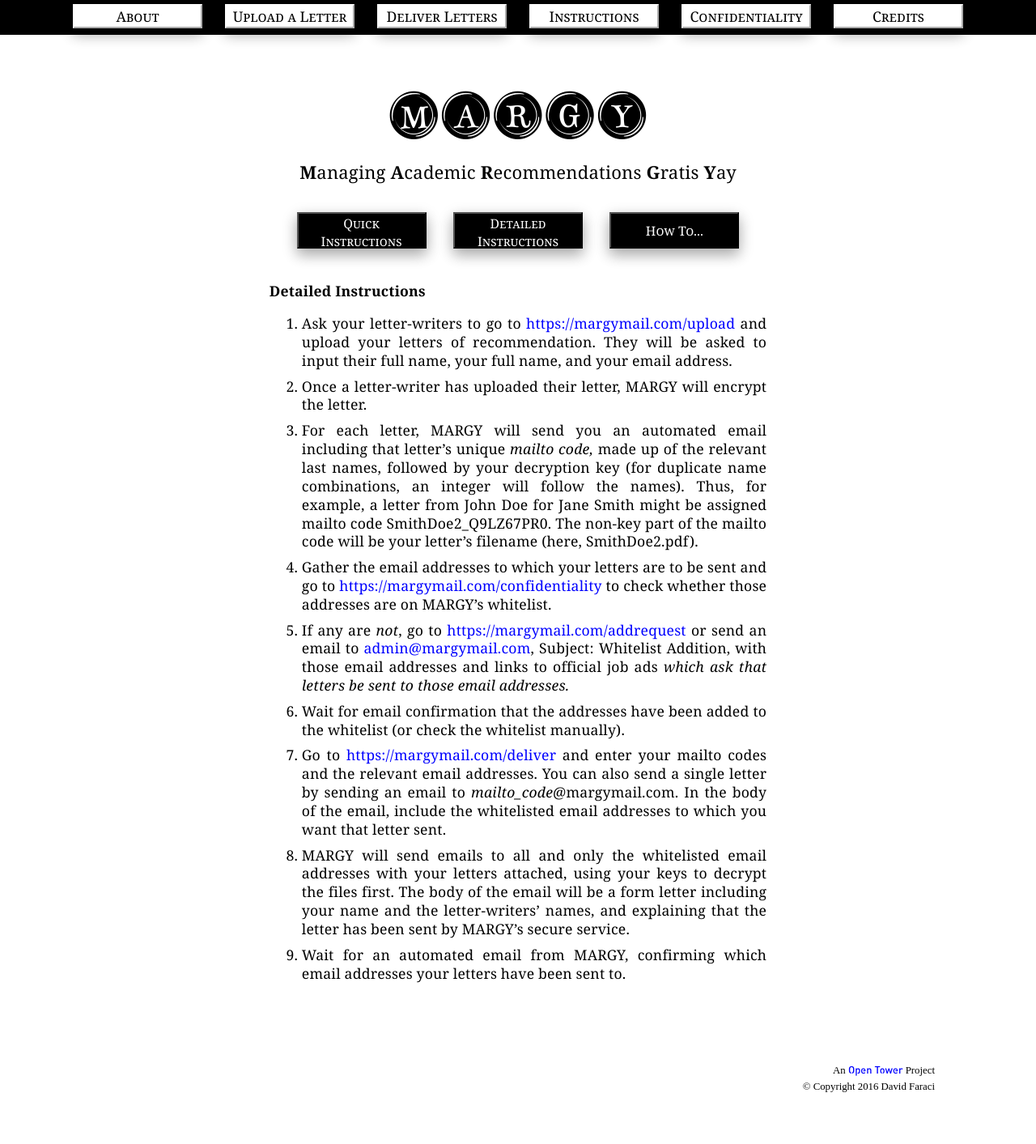
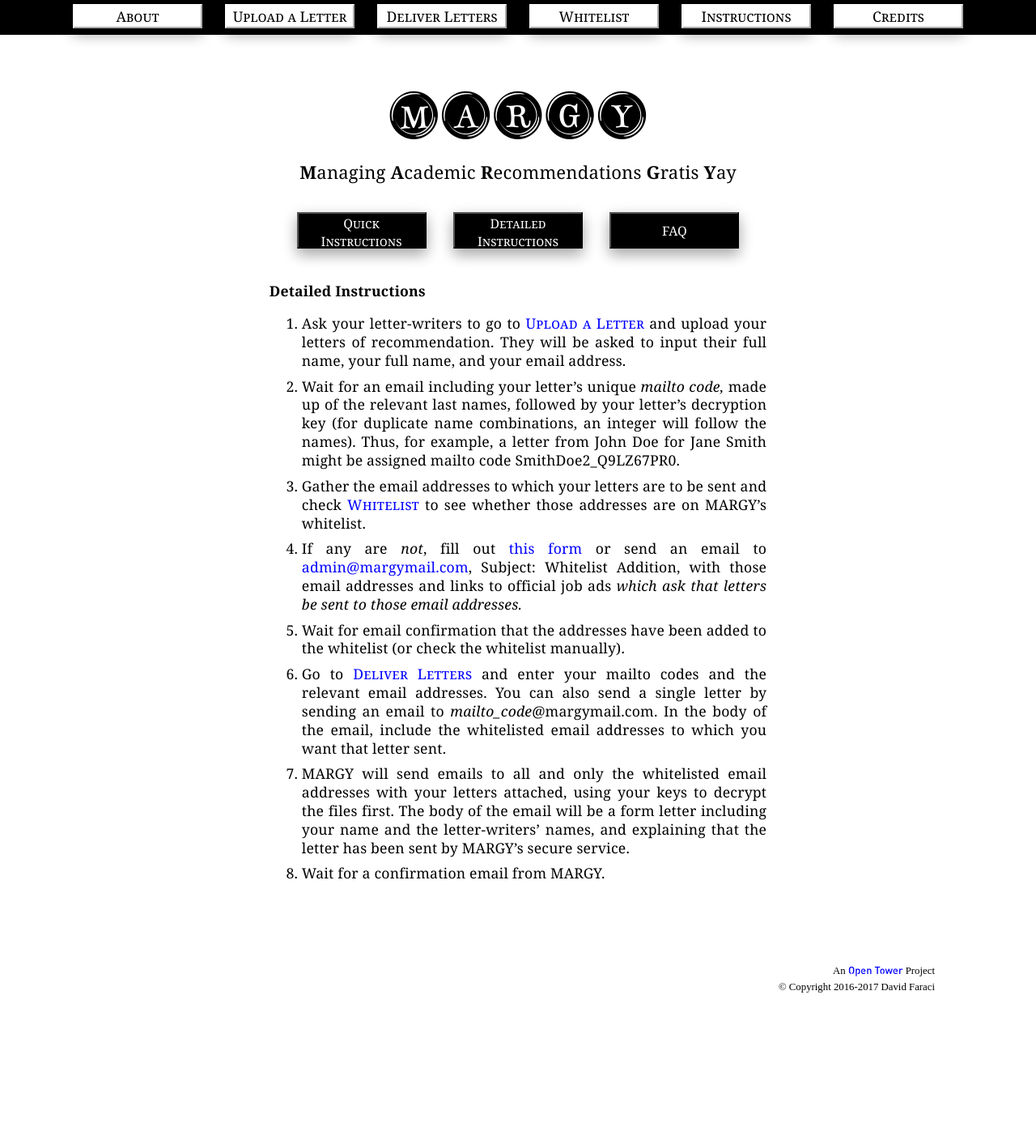
Before and after one commit to opentower/margy, a Flask app: page /detailed in a window 1280 px wide. Shown: the whole page at 81% size. After the commit the page ends 1226 px from the top, so only its background shows below. Run offline with Flask 2, Linux system fonts and the light colour scheme; parts of the project's set-up code (start-up, migrations or seed data) failed here and were passed over; some libraries are stand-ins or nearby versions.

Commit message:
site streamlining and mailto code error message

```diff
--- a/letters.py
+++ b/letters.py
@@ -46,15 +46,15 @@ def instructions():
 def detailed():
     return render_template('detailed.html')
 
-@app.route('/howto') #handles requests for How To... from within http://margymail.com/instructions
+@app.route('/faq') #handles requests for How To... from within http://margymail.com/instructions
 def questions():
-    return render_template('howto.html')
+    return render_template('faq.html')
 
-@app.route('/confidentiality') #handles requests for http://margymail.com/confidentiality
+@app.route('/whitelist') #handles requests for http://margymail.com/whitelist
 def whitelist():
     with io.open('static/whitelist.txt', 'r', encoding="utf-8") as f: #gets the contents of whitelist.txt so they can be displayed
         data = f.read().replace('@', ' [at] ').replace('.', ' [dot] ')
-    return render_template('confidentiality.html',data=data)
+    return render_template('whitelist.html',data=data)
 
 @app.route('/thanks') #displays message of thanks to donors
 def thanks():
--- a/templates/addrequest.html
+++ b/templates/addrequest.html
@@ -1,10 +1,10 @@
 {% extends "index.html" %}
 {% block contents %}
 <p class=b>Whitelist Addition Request</p>
-<p class=txt>Use this form to request that an email address be added to MARGY&rsquo;s whitelist. Please enter the email address in question along with a link to an official job ad <span class=i>that asks that letters be sent to that address.</span> Please also enter your email address if you would like to receive notifications regarding this request.</p>
+<p class=txt>Use this form to request that one or more email addresses be added to MARGY&rsquo;s whitelist. Please enter the addresses in question (separated by semicolons) along with links to official job ads <span class=i>that ask that letters be sent to those addresses.</span> Please also enter your email address if you would like to receive notifications regarding this request.</p>
 <form id=request action="/request" method="post" enctype="multipart/form-data">
-<p>Requested Email Address:<br><input class="long txtinput" type=text name="addr" id="addr" required></p>
-<p>Link to Job Ad:<br><input class="long txtinput" type=text name="ad" id="ad" required></p>
+<p>Requested Email Addresses:<br><input class="long txtinput" type=text name="addr" id="addr" required></p>
+<p>Link to Job Ads:<br><input class="long txtinput" type=text name="ad" id="ad" required></p>
 <p>Your Email Address:<br><input class="long txtinput" type=text name="reply" id="reply"></p>
 <button type="submit" name="submit" class=upbutton>Request</button>
 </form>
--- a/templates/admin.html
+++ b/templates/admin.html
@@ -7,8 +7,8 @@
 <button type="submit" class=upbutton>Add</button>
 </form>
 <br><br>
-<p class="u txt">Unsubscribed:</p>
-<p class=wl>{{ unsub }}</p>
+<p class=u>Unsubscribed:</p>
+<p class=wl>{{ unsub }}</p><br>
 {% block status %}
 {% endblock %}
 {% endblock %}
--- a/templates/blastlist.html
+++ b/templates/blastlist.html
@@ -1,7 +1,7 @@
 {% extends "index.html" %}
 {% block contents %}
 <p class=b>Email Blast List</p>
-<p class=txt>You may use this form to add/remove your email address to/from MARGY's email blast list. We use this list only to inform users of important information, such as new features or outages. If you have questions, please email <a href="mailto:admin@margymail.com">admin@margymail.com</a>.</p>
+<p class=txt>You may use this form to add/remove your email address to/from MARGY&rsquo;s email blast list. We use this list only to inform users of important information, such as new features or outages. If you have questions, please email <a href="mailto:admin@margymail.com">admin@margymail.com</a>.</p>
 <form id=blastaddrm action="/blastaddrm" method="post" enctype="multipart/form-data">
 <p>Email Address:<br>
     <input class=txtinput value="{{ email }}" type=text name="addr" id="addr" required></p>
--- a/templates/detailed.html
+++ b/templates/detailed.html
@@ -2,14 +2,13 @@
 {% block choice %}
 <p class="txt b">Detailed Instructions</p>
 <ol class=txt>
-    <li>Ask your letter-writers to go to <a href="upload">https://margymail.com/upload</a> and upload your letters of recommendation. They will be asked to input their full name, your full name, and your email address.
-    <li>Once a letter-writer has uploaded their letter, MARGY will encrypt the letter.
-    <li>For each letter, MARGY will send you an automated email including that letter&rsquo;s unique <span class=i>mailto code,</span> made up of the relevant last names, followed by your decryption key (for duplicate name combinations, an integer will follow the names). Thus, for example, a letter from John Doe for Jane Smith might be assigned mailto code SmithDoe2_Q9LZ67PR0. The non-key part of the mailto code will be your letter&rsquo;s filename (here, SmithDoe2.pdf).
-    <li>Gather the email addresses to which your letters are to be sent and go to <a href="confidentiality">https://margymail.com<span class=shy>&shy;</span>/confidentiality</a> to check whether those addresses are on MARGY&rsquo;s whitelist.
-    <li>If any are <span class=i>not</span>, go to <a href="addrequest">https://margymail.com/addrequest</a> or send an email to <a href="mailto:admin@margymail.com">admin@margymail.com</a>, Subject: Whitelist Addition, with those email  addresses and links to official job ads <span class=i>which ask that letters be sent to those email addresses.</span>
+    <li>Ask your letter-writers to go to <a href="upload"><span class=font>Upload a Letter</span></a> and upload your letters of recommendation. They will be asked to input their full name, your full name, and your email address.
+    <li>Wait for an email including your letter&rsquo;s unique <span class=i>mailto code,</span> made up of the relevant last names, followed by your letter&rsquo;s decryption key (for duplicate name combinations, an integer will follow the names). Thus, for example, a letter from John Doe for Jane Smith might be assigned mailto code SmithDoe2_Q9LZ67PR0.
+    <li>Gather the email addresses to which your letters are to be sent and check <a href="whitelist"><span class=font>Whitelist</span><span class=shy>&shy;</span></a> to see whether those addresses are on MARGY&rsquo;s whitelist.
+    <li>If any are <span class=i>not</span>, fill out <a href="addrequest">this form</a> or send an email to <a href="mailto:admin@margymail.com">admin@margymail.com</a>, Subject: Whitelist Addition, with those email addresses and links to official job ads <span class=i>which ask that letters be sent to those email addresses.</span>
     <li>Wait for email confirmation that the addresses have been added to the whitelist (or check the whitelist manually).
-    <li>Go to <a href="deliver">https://margymail.com/deliver</a> and enter your mailto codes and the relevant email addresses. You can also send a single letter by sending an email to <span class=i>mailto_code</span><span class=shy>&shy;</span>@margymail.com. In the body of the email, include the whitelisted email addresses to which you want that letter sent.
+    <li>Go to <a href="deliver"><span class=font>Deliver Letters</span></a> and enter your mailto codes and the relevant email addresses. You can also send a single letter by sending an email to <span class=i>mailto_code</span><span class=shy>&shy;</span>@margymail.com. In the body of the email, include the whitelisted email addresses to which you want that letter sent.
     <li>MARGY will send emails to all and only the whitelisted email addresses with your letters attached, using your keys to decrypt the files first. The body of the email will be a form letter including your name and the letter-writers&rsquo; names, and explaining that the letter has been sent by MARGY&rsquo;s secure service.
-    <li>Wait for an automated email from MARGY, confirming which email addresses your letters have been sent to.
+    <li>Wait for a confirmation email from MARGY.
 </ol>
 {% endblock %}
--- a/templates/failure.html
+++ b/templates/failure.html
@@ -1,4 +1,4 @@
 a{% extends "upload.html" %}
 {% block status %}
-<span class="b red">Upload Failure (perhaps that wasn't a PDF?)</span>
+<span class="b red">Upload Failure (perhaps that wasn&rsquo;t a PDF?)</span>
 {% endblock %}
--- a/templates/index.html
+++ b/templates/index.html
@@ -54,8 +54,8 @@ $(function() {
     <a href="/"><li>ABOUT</li></a>
     <a href="/upload"><li>UPLOAD A LETTER</li></a>
     <a href="/deliver"><li>DELIVER LETTERS</li></a>
+    <a href="/whitelist"><li>WHITELIST</li></a>
     <a href="/instructions"><li>INSTRUCTIONS</li></a>
-    <a href="/confidentiality"><li>CONFIDENTIALITY</li></a>
     <a href="/credits"><li>CREDITS</li></a>
     </ul>
     </div>
@@ -68,9 +68,9 @@ $(function() {
     <span class=mouse>&nbsp;&nbsp;&nbsp;&nbsp;&nbsp;</span>
     <button class=button onclick="window.location='/deliver';">Deliver Letters</button>
     <span class=mouse>&nbsp;&nbsp;&nbsp;&nbsp;&nbsp;</span>
+    <button class=button onclick="window.location='/whitelist';">Whitelist</button>
+    <span class=mouse>&nbsp;&nbsp;&nbsp;&nbsp;&nbsp;</span>
     <button class=button onclick="window.location='/instructions';">Instructions</button>
-    <span class=mouse>&nbsp;&nbsp;&nbsp;&nbsp;&nbsp;</span>
-    <button class=button onclick="window.location='/confidentiality';">Confidentiality</button>
     <span class=mouse>&nbsp;&nbsp;&nbsp;&nbsp;&nbsp;</span>
     <button class=button onclick="window.location='/credits';">Credits</button></td>
     </tr>
@@ -86,7 +86,7 @@ $(function() {
 </div>
 <div id="footer">
 <p class=footer>An <span class=ot><a target='_blank' href="https://open-tower.com">Open Tower</a></span> Project</p>
-<p class=footer>&copy; Copyright 2016 David Faraci</p>
+<p class=footer>&copy; Copyright 2016-2017 David Faraci</p>
 </div>
 </div>
 
--- a/templates/instructions.html
+++ b/templates/instructions.html
@@ -5,7 +5,7 @@
 &nbsp;&nbsp;&nbsp;&nbsp;&nbsp;
 <button class=inbutton onclick="window.location='/detailed';">Detailed Instructions</button>
 &nbsp;&nbsp;&nbsp;&nbsp;&nbsp;
-<button class=inbutton onclick="window.location='/howto';">How To...</button>
+<button class=inbutton onclick="window.location='/faq';">FAQ</button>
 </p>
 <br>
 {% block choice %}
--- a/templates/mismatch.html
+++ b/templates/mismatch.html
@@ -1,4 +1,4 @@
 {% extends "upload.html" %}
 {% block status %}
-<span class="b red">Email addresses don't match!</span>
+<span class="b red">Email addresses don&rsquo;t match!</span>
 {% endblock %}
--- a/templates/unsubscribe.html
+++ b/templates/unsubscribe.html
@@ -1,7 +1,7 @@
 {% extends "index.html" %}
 {% block contents %}
 <p class=b>Unsubscribe</p>
-<p class=txt>You may use this form to remove your email address from MARGY's whitelist. Please be advised that if you do this, job applicants will be unable to use the MARGY system to send letters of recommendation to the unsubscribed address. If you have questions or would like to be put back on the whitelist, please email <a href="mailto:admin@margymail.com">admin@margymail.com</a>.</p>
+<p class=txt>You may use this form to remove your email address from MARGY&rsquo;s whitelist. Please be advised that if you do this, job applicants will be unable to use the MARGY system to send letters of recommendation to the unsubscribed address. If you have questions or would like to be put back on the whitelist, please email <a href="mailto:admin@margymail.com">admin@margymail.com</a>.</p>
 <form id=unsub action="/unsub" method="post" enctype="multipart/form-data">
 <p>Email Address to be Removed:<br>
     <input class=txtinput value="{{ email }}" type=text name="addr" id="addr" required></p>
```
Also changed, not shown: templates/confidentiality.html (deleted, +0 -19 lines), templates/faq.html (added, +10 -0 lines), templates/howto.html (deleted, +0 -8 lines), templates/mobile/index.html (deleted, +0 -24 lines), templates/progress.html (deleted, +0 -37 lines), templates/quick.html (+4 -3 lines), templates/results.html (+9 -6 lines), templates/whitelist.html (added, +12 -0 lines), static/whitelist.txt (line endings or trailing spaces).
